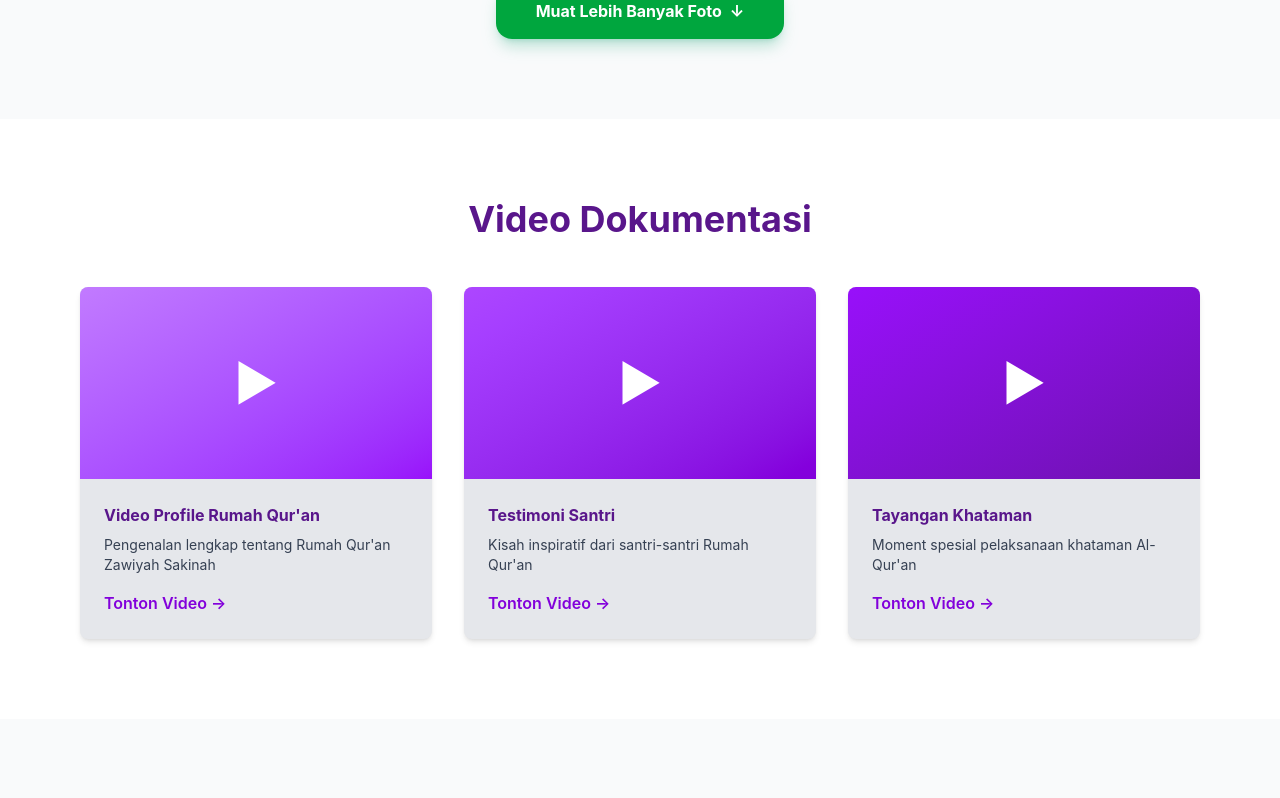
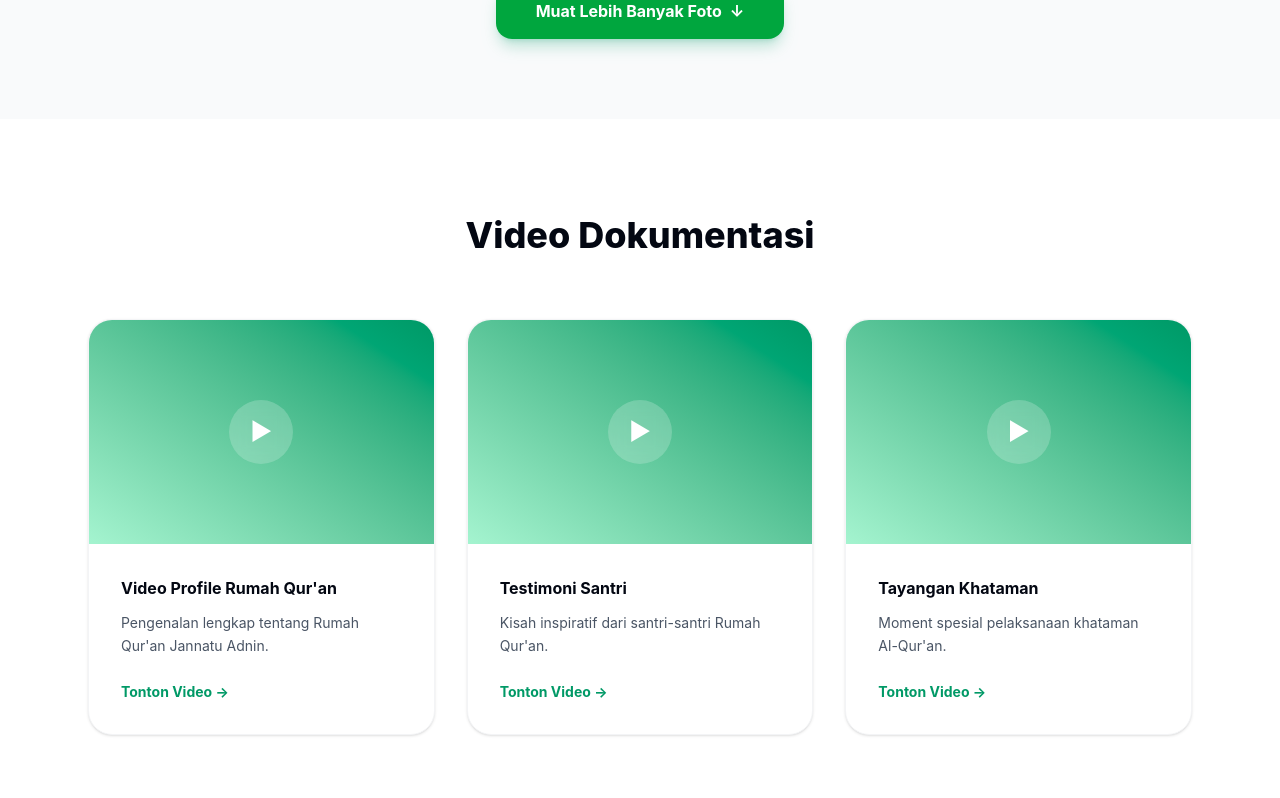
Before and after one commit to kokoy13/jannatu-adnin-frontend, a React (Vite) app in the folder jannatuadnin-frontend/: page /galeri in a window 1280 px wide. Shown: the part 1482-2280 px from the top of the page. Built offline with nearby package versions, Linux system fonts and the light colour scheme.

Commit message:
redesain video section - Gallery

```diff
--- a/jannatuadnin-frontend/src/pages/Gallery.jsx
+++ b/jannatuadnin-frontend/src/pages/Gallery.jsx
@@ -249,43 +249,57 @@ const Gallery = () => {
             </section>
 
             {/* <!-- Video Section --> */}
-            <section className="py-20 bg-white">
-                <div className="max-w-6xl mx-auto px-4">
-                    <h2 className="text-4xl font-bold text-center text-purple-900 mb-12">Video Dokumentasi</h2>
+            {/* */}
+            <section className="py-24 bg-white">
+                <div className="max-w-6xl mx-auto px-6">
+                    <h2 className="text-3xl md:text-4xl font-extrabold text-gray-950 text-center mb-16">
+                        Video Dokumentasi
+                    </h2>
 
                     <div className="grid grid-cols-1 md:grid-cols-3 gap-8">
-                        <div className="bg-gray-200 rounded-lg overflow-hidden shadow-md hover:shadow-lg transition">
-                            <div className="bg-gradient-to-br from-purple-400 to-purple-600 h-48 flex items-center justify-center">
-                                <span className="text-white text-5xl">▶</span>
+
+                        {/* Video 1 */}
+                        <div className="group bg-white rounded-3xl border border-gray-100 shadow-sm overflow-hidden transition-all duration-500 hover:shadow-xl hover:shadow-emerald-950/5 hover:-translate-y-2">
+                            <div className="relative h-56 bg-gradient-to-tr from-emerald-200 to-emerald-600 flex items-center justify-center overflow-hidden">
+                                <div className="w-16 h-16 bg-white/20 backdrop-blur-sm rounded-full flex items-center justify-center group-hover:scale-110 transition-transform duration-300">
+                                    <span className="text-white text-2xl">▶</span>
+                                </div>
                             </div>
-                            <div className="p-6">
-                                <h3 className="font-bold text-purple-900 mb-2">Video Profile Rumah Qur'an</h3>
-                                <p className="text-gray-700 text-sm mb-4">Pengenalan lengkap tentang Rumah Qur'an Zawiyah Sakinah</p>
-                                <button className="text-purple-700 font-semibold hover:text-purple-900">Tonton Video →</button>
+                            <div className="p-8">
+                                <h3 className="font-bold text-gray-950 mb-3 group-hover:text-emerald-600 transition-colors">Video Profile Rumah Qur'an</h3>
+                                <p className="text-gray-600 text-sm mb-6 leading-relaxed">Pengenalan lengkap tentang Rumah Qur'an Jannatu Adnin.</p>
+                                <button className="text-emerald-600 font-bold text-sm flex items-center gap-1 hover:gap-2 transition-all">Tonton Video →</button>
                             </div>
                         </div>
 
-                        <div className="bg-gray-200 rounded-lg overflow-hidden shadow-md hover:shadow-lg transition">
-                            <div className="bg-gradient-to-br from-purple-500 to-purple-700 h-48 flex items-center justify-center">
-                                <span className="text-white text-5xl">▶</span>
+                        {/* Video 2 */}
+                        <div className="group bg-white rounded-3xl border border-gray-100 shadow-sm overflow-hidden transition-all duration-500 hover:shadow-xl hover:shadow-emerald-950/5 hover:-translate-y-2">
+                            <div className="relative h-56 bg-gradient-to-tr from-emerald-200 to-emerald-600 flex items-center justify-center overflow-hidden">
+                                <div className="w-16 h-16 bg-white/20 backdrop-blur-sm rounded-full flex items-center justify-center group-hover:scale-110 transition-transform duration-300">
+                                    <span className="text-white text-2xl">▶</span>
+                                </div>
                             </div>
-                            <div className="p-6">
-                                <h3 className="font-bold text-purple-900 mb-2">Testimoni Santri</h3>
-                                <p className="text-gray-700 text-sm mb-4">Kisah inspiratif dari santri-santri Rumah Qur'an</p>
-                                <button className="text-purple-700 font-semibold hover:text-purple-900">Tonton Video →</button>
+                            <div className="p-8">
+                                <h3 className="font-bold text-gray-950 mb-3 group-hover:text-emerald-600 transition-colors">Testimoni Santri</h3>
+                                <p className="text-gray-600 text-sm mb-6 leading-relaxed">Kisah inspiratif dari santri-santri Rumah Qur'an.</p>
+                                <button className="text-emerald-600 font-bold text-sm flex items-center gap-1 hover:gap-2 transition-all">Tonton Video →</button>
                             </div>
                         </div>
 
-                        <div className="bg-gray-200 rounded-lg overflow-hidden shadow-md hover:shadow-lg transition">
-                            <div className="bg-gradient-to-br from-purple-600 to-purple-800 h-48 flex items-center justify-center">
-                                <span className="text-white text-5xl">▶</span>
+                        {/* Video 3 */}
+                        <div className="group bg-white rounded-3xl border border-gray-100 shadow-sm overflow-hidden transition-all duration-500 hover:shadow-xl hover:shadow-emerald-950/5 hover:-translate-y-2">
+                            <div className="relative h-56 bg-gradient-to-tr from-emerald-200 to-emerald-600 flex items-center justify-center overflow-hidden">
+                                <div className="w-16 h-16 bg-white/20 backdrop-blur-sm rounded-full flex items-center justify-center group-hover:scale-110 transition-transform duration-300">
+                                    <span className="text-white text-2xl">▶</span>
+                                </div>
                             </div>
-                            <div className="p-6">
-                                <h3 className="font-bold text-purple-900 mb-2">Tayangan Khataman</h3>
-                                <p className="text-gray-700 text-sm mb-4">Moment spesial pelaksanaan khataman Al-Qur'an</p>
-                                <button className="text-purple-700 font-semibold hover:text-purple-900">Tonton Video →</button>
+                            <div className="p-8">
+                                <h3 className="font-bold text-gray-950 mb-3 group-hover:text-emerald-600 transition-colors">Tayangan Khataman</h3>
+                                <p className="text-gray-600 text-sm mb-6 leading-relaxed">Moment spesial pelaksanaan khataman Al-Qur'an.</p>
+                                <button className="text-emerald-600 font-bold text-sm flex items-center gap-1 hover:gap-2 transition-all">Tonton Video →</button>
                             </div>
                         </div>
+
                     </div>
                 </div>
             </section>
```
